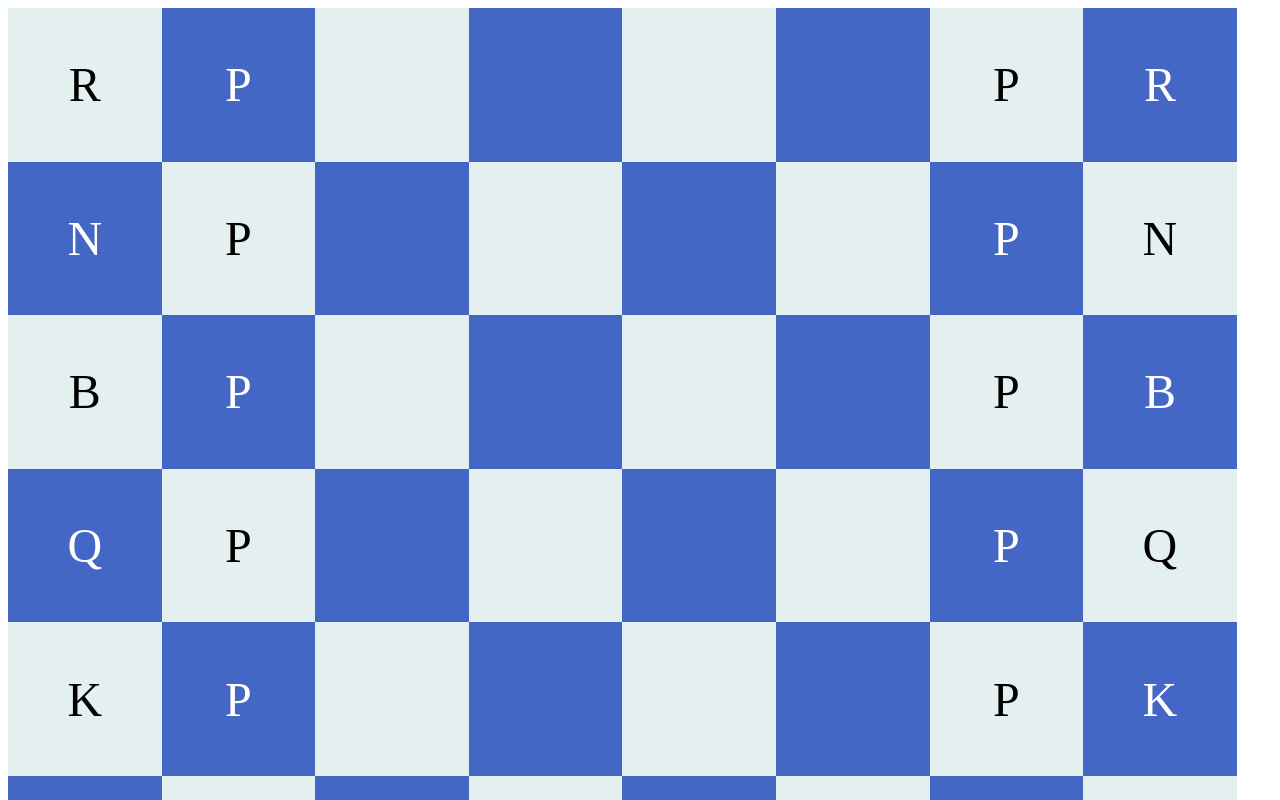
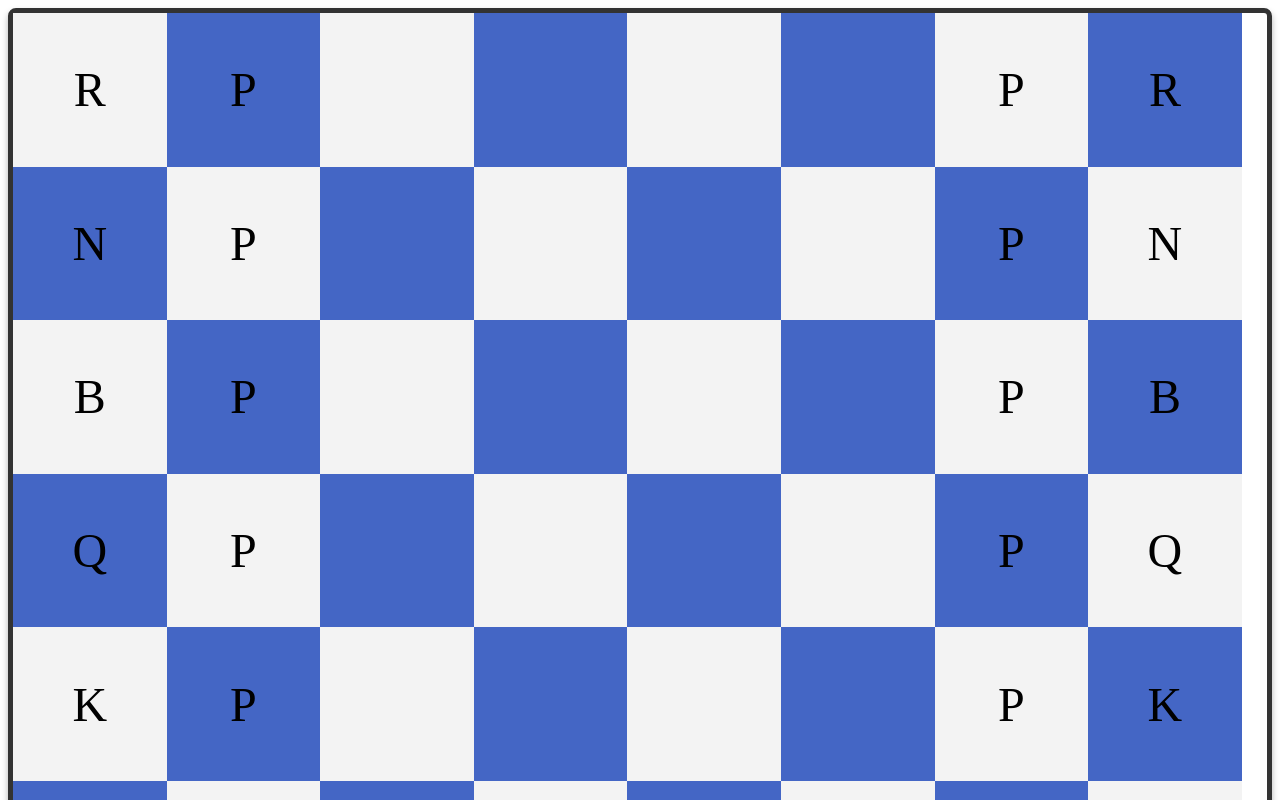
Before and after one commit to AyalaStonic/chess-TL-game, an Angular app: page / in a window 1280 px wide. Shown: the top 800 px of the page. Built offline with nearby package versions, Linux system fonts and the light colour scheme.

Commit message:
adding more .css style

```diff
--- a/src/app/chessboard/chessboard.component.css
+++ b/src/app/chessboard/chessboard.component.css
@@ -1,46 +1,71 @@
+/* General body styling */
 html, body {
-  height: 100%;          /* Full height */
-  margin: 0;             /* Remove default margin */
-  display: flex;         /* Use flexbox for centering */
-  justify-content: center; /* Center horizontally */
-  align-items: center;   /* Center vertically */
-  background-color: #f5f5f5; /* Optional background color */
+  height: 100%;              /* Full height */
+  margin: 0;                 /* Remove default margin */
+  display: flex;             /* Flexbox for centering */
+  justify-content: center;   /* Center horizontally */
+  align-items: center;       /* Center vertically */
+  background-color: #f5f5f5; /* Default light background color */
 }
 
+/* Chessboard container */
 .chessboard {
   display: grid;
-  grid-template-columns: repeat(8, 12vw); /* 8 columns for chessboard, responsive */
-  grid-template-rows: repeat(8, 12vw);    /* 8 rows for chessboard, responsive */
+  grid-template-columns: repeat(8, 12vw); /* 8 columns for chessboard */
+  grid-template-rows: repeat(8, 12vw);    /* 8 rows for chessboard */
   gap: 0;
+  border: 5px solid #333;                 /* Dark border around the chessboard */
+  border-radius: 8px;                     /* Rounded corners */
+  box-shadow: 0 4px 6px rgba(0, 0, 0, 0.3); /* Subtle shadow for depth */
 }
 
+/* Square styling */
 .square {
   display: flex;
   justify-content: center;
   align-items: center;
   cursor: pointer;
-  transition: background-color 0.3s ease; /* Smooth transition for hover */
-  width: 100%;  /* Make squares fill the grid cell */
-  height: 100%; /* Make squares fill the grid cell */
+  transition: background-color 0.3s ease; /* Smooth hover transition */
+  width: 100%;  /* Fill the grid cell */
+  height: 100%; /* Fill the grid cell */
 }
 
+/* Light and dark squares */
 .square.light {
-  background-color: #e4f0ef;  /* Light squares */
+  background-color: #f3f3f3;  /* Light squares */
 }
 
 .square.dark {
   background-color: #4466c5;  /* Dark squares */
 }
 
+/* Hover effect on squares */
 .square:hover {
-  background-color: rgba(0, 0, 0, 0.1); /* Add hover effect */
+  background-color: rgba(0, 0, 0, 0.1); /* Hover effect */
 }
 
+/* Highlight selected square */
 .square.selected {
-  border: 3px solid rgba(0, 255, 255, 0.8);  /* Highlight selected square with a bright border */
+  border: 3px solid rgba(0, 255, 255, 0.8); /* Bright border */
   background-color: rgba(0, 255, 255, 0.2); /* Semi-transparent background */
 }
 
+/* Piece styling */
+.piece {
+  font-size: 3em;             /* Increased font size for visibility */
+  color: black;               /* Default color for pieces */
+  transition: transform 0.3s ease-in-out; /* Smooth animation for movement */
+}
+
+
+.square .piece img {
+  width: 70%;                 /* Adjust image size */
+  height: 70%;
+  margin: auto;               /* Center images */
+  object-fit: contain;        /* Keep images contained */
+}
+
+/* Controls section for buttons */
 .controls {
   text-align: center;
   margin-top: 20px;
@@ -66,19 +91,3 @@ button:disabled {
   background-color: #ddd;
   cursor: not-allowed;
 }
-
-.piece {
-  font-size: 3em;   /* Increased size for better readability */
-  color: black;     /* Default color for pieces */
-  transition: color 0.3s ease; /* Smooth transition for color change */
-}
-
-.square.dark .piece {
-  color: white;     /* Pieces on dark squares should be white */
-}
-
-.square .piece img {
-  width: 60%;
-  height: 60%;
-  object-fit: contain;  /* Ensure images are contained within the square */
-}
--- a/src/app/chessboard/chessboard.component.html
+++ b/src/app/chessboard/chessboard.component.html
@@ -3,7 +3,8 @@
     <div *ngFor="let row of boardState; let rowIndex = index">
       <div *ngFor="let cell of row; let colIndex = index"
            class="square"
-             [ngClass]="[getSquareClass(rowIndex, colIndex), selectedSquare === getSquareFromIndices(rowIndex, colIndex) ? 'selected' : '']"
+           [ngClass]="[getSquareClass(rowIndex, colIndex),
+                       selectedSquare === getSquareFromIndices(rowIndex, colIndex) ? 'selected' : '']"
            (click)="onSquareClick(rowIndex, colIndex)">
         <span *ngIf="cell" class="piece">{{ cell | uppercase }}</span>
       </div>
```
Also changed, not shown: src/app/chessboard/chessboard.component.ts (line endings or trailing spaces), 15 other files (tests, documents, lock files or other folders). Lines whose indentation alone changed are shown as unchanged.
